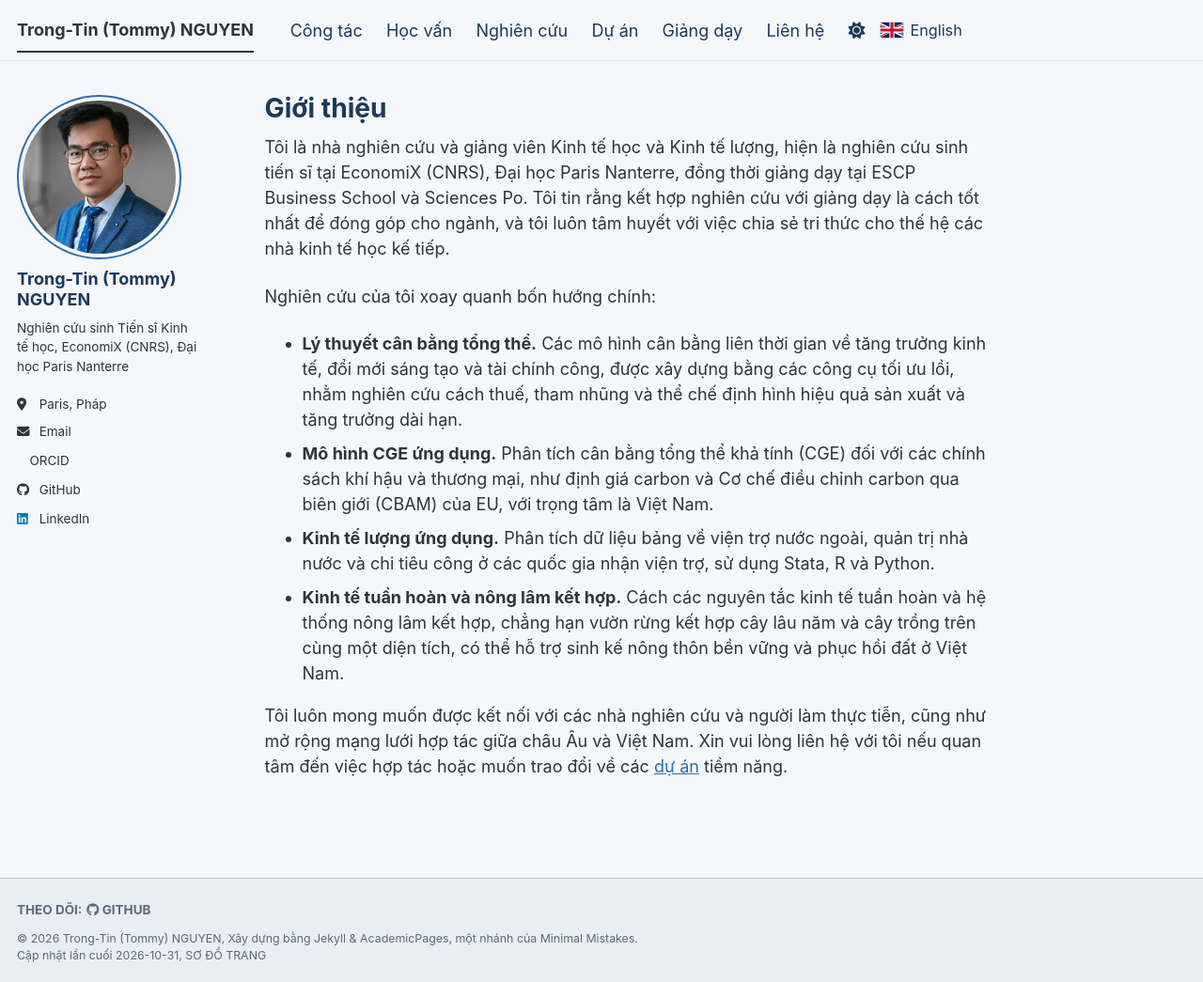
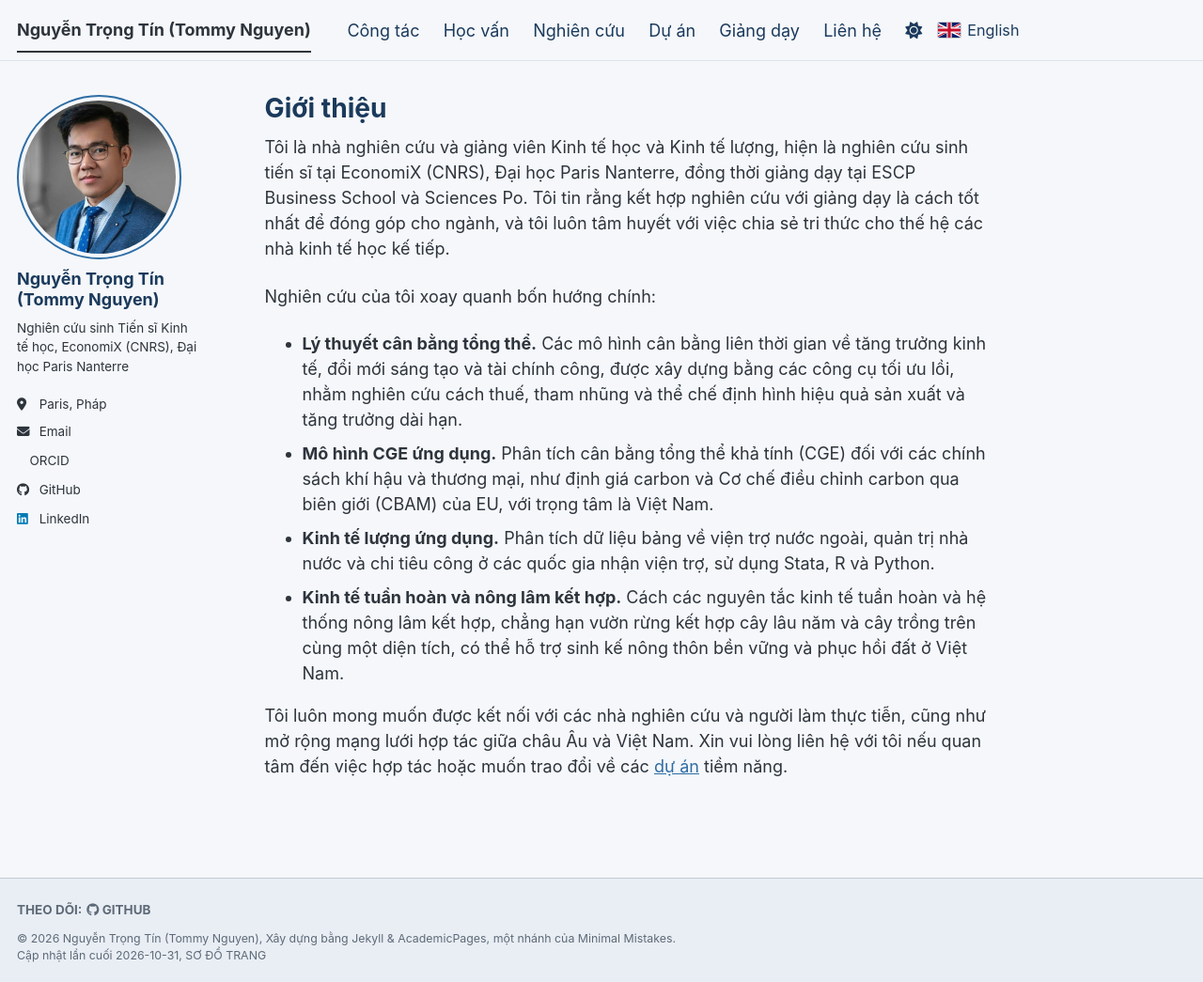
Before and after one commit to trongtin142/trongtin142.github.io, a Jekyll site: the page built from _pages/vi-about.md, in a window 1280 px wide and 1045 px high. Shown: the whole window at 94% size. Built offline with Jekyll 4.4.1, drawn with Linux system fonts in a browser that asks for light colours; a script bundle is joined from its source files by our own code; a style sheet for code colours, icons or effects is not loaded.

Commit message:
Add Vietnamese name and description to i18n data

```diff
--- a/_data/i18n.yml
+++ b/_data/i18n.yml
@@ -2,6 +2,8 @@
 # English pages keep using _config.yml and _data/ui-text.yml as before.
 
 vi:
+  name: "Nguyễn Trọng Tín (Tommy Nguyen)"
+  description: "Nguyễn Trọng Tín (Tommy Nguyen), nghiên cứu sinh Tiến sĩ Kinh tế học tại EconomiX, Đại học Paris Nanterre"
   bio: "Nghiên cứu sinh Tiến sĩ Kinh tế học, EconomiX (CNRS), Đại học Paris Nanterre"
   location: "Paris, Pháp"
   email_label: "Email"
```
